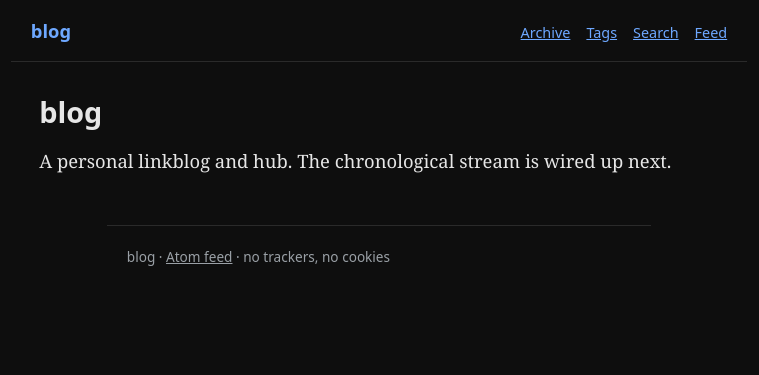
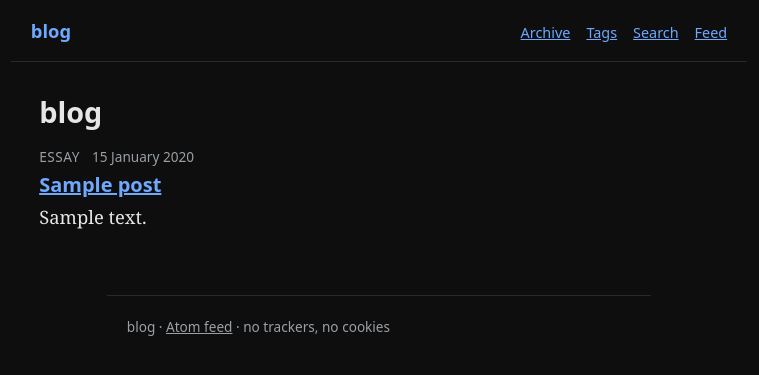
Before and after one commit to jasonBirchall/blog, a Django app: page / in a window 1280 px wide. Shown: the top 375 px of the page, without its empty margins (261-1020 px from the left). Run offline with Django 5.2, Linux system fonts and the light colour scheme; tables that the repository leaves empty hold one stand-in row (values such as "Sample post").

Commit message:
feat(n4.3): chronological home stream with pagination
Replace the placeholder home with the reverse-chron stream of published or active posts.

```diff
--- a/blog/views.py
+++ b/blog/views.py
@@ -1,13 +1,20 @@
 from django.conf import settings
+from django.core.paginator import Paginator
 from django.http import HttpRequest, HttpResponse
 from django.shortcuts import get_object_or_404, render
 
 from blog.enums import Status
 from blog.models import Post
 
+_PAGE_SIZE = 20
+
 
 def home(request: HttpRequest) -> HttpResponse:
-    return render(request, "home.html")
+    posts = Post.objects.filter(is_active=True, status=Status.PUBLISHED.value).order_by(
+        "-date", "-id"
+    )
+    page = Paginator(posts, _PAGE_SIZE).get_page(request.GET.get("page"))
+    return render(request, "home.html", {"page": page})
 
 
 def post_detail(request: HttpRequest, slug: str) -> HttpResponse:
--- a/pyproject.toml
+++ b/pyproject.toml
@@ -81,6 +81,7 @@ include = [
   "blog/search.py",
   "blog/feeds.py",
   "blog/sitemaps.py",
+  "blog/views.py",
   "blog/management/**",
 ]
 
--- a/static/css/main.css
+++ b/static/css/main.css
@@ -164,6 +164,13 @@ img { max-width: 100%; height: auto; }
 .post-footer { margin-top: 2rem; padding-top: 1rem; border-top: 1px solid var(--rule); font-family: var(--sans); font-size: 0.85rem; color: var(--muted); }
 .post-footer a { color: var(--muted); }
 
+/* Home stream: reverse-chron list of entries, with pagination at the foot. */
+.stream { list-style: none; padding: 0; margin: 0; }
+.entry { margin: 0 0 2rem; }
+.entry-title { margin: 0.1rem 0 0.3rem; font-size: 1.25rem; }
+.excerpt { margin: 0; }
+.pagination { display: flex; gap: 1.5rem; align-items: baseline; margin-top: 2rem; padding-top: 1rem; border-top: 1px solid var(--rule); font-family: var(--sans); font-size: 0.9rem; color: var(--muted); }
+
 /* Footnotes (markdown-it): small, muted, set off by a rule. */
 .footnotes { font-size: 0.9rem; color: var(--muted); border-top: 1px solid var(--rule); }
 
--- a/templates/home.html
+++ b/templates/home.html
@@ -1,5 +1,21 @@
 {% extends "base.html" %}
 {% block content %}
   <h1>{{ site_name }}</h1>
-  <p>A personal linkblog and hub. The chronological stream is wired up next.</p>
+  {% if page.object_list %}
+  <ul class="stream">
+    {% for post in page.object_list %}
+    <li class="entry">
+      <p class="post-meta">
+        <span class="kind">{{ post.kind }}</span>
+        <time datetime="{{ post.date|date:'Y-m-d' }}">{{ post.date|date:'j F Y' }}</time>
+      </p>
+      <h2 class="entry-title"><a href="/posts/{{ post.slug }}">{{ post.title }}</a></h2>
+      {% if post.excerpt %}<p class="excerpt">{{ post.excerpt }}</p>{% endif %}
+    </li>
+    {% endfor %}
+  </ul>
+  {% include "partials/pagination.html" %}
+  {% else %}
+  <p>No posts yet.</p>
+  {% endif %}
 {% endblock %}
--- /dev/null
+++ b/templates/partials/pagination.html
@@ -0,0 +1,7 @@
+{% if page.has_other_pages %}
+<nav class="pagination" aria-label="Pagination">
+  {% if page.has_previous %}<a rel="prev" href="?page={{ page.previous_page_number }}">&larr; Newer</a>{% endif %}
+  <span>Page {{ page.number }} of {{ page.paginator.num_pages }}</span>
+  {% if page.has_next %}<a rel="next" href="?page={{ page.next_page_number }}">Older &rarr;</a>{% endif %}
+</nav>
+{% endif %}
```
Also changed, not shown: tests/e2e/test_home.py (+3 -0 lines), tests/e2e/test_preview.py (+3 -0 lines), tests/integration/test_base_template.py (+3 -0 lines), tests/integration/test_home_page.py (added, +76 -0 lines), tests/integration/test_post_detail_golden.py (+8 -1 lines).
